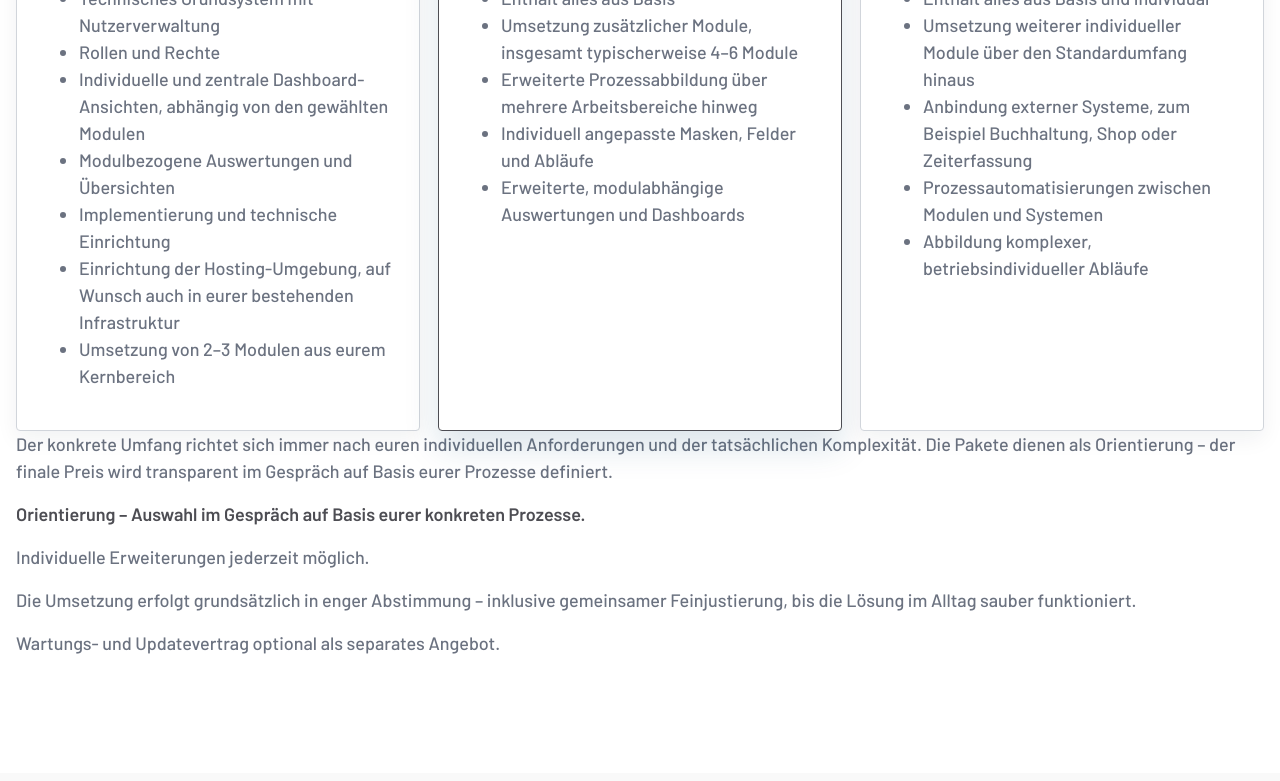
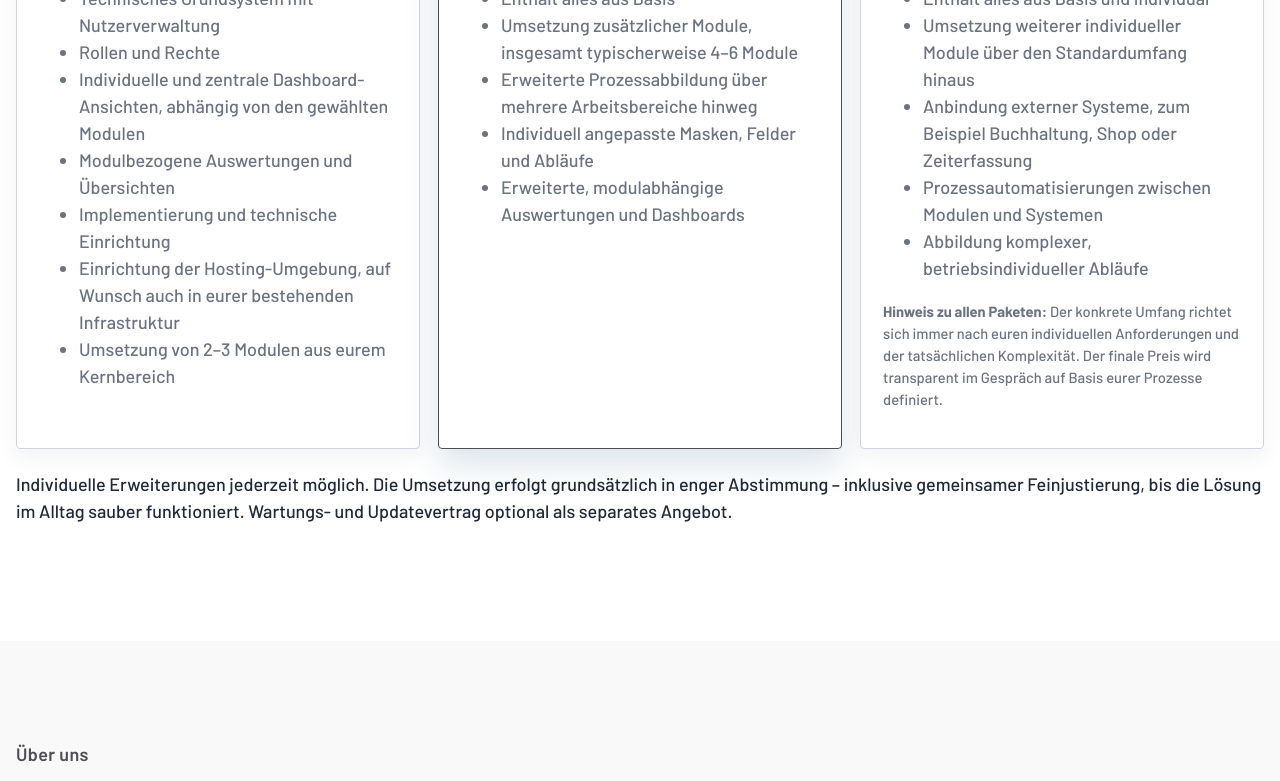
Before and after one commit to LightworksShop/StartupLandingpage, a website: page index.html in a window 1280 px wide. Shown: the part 7443-8224 px from the top of the page. Drawn offline with Linux system fonts and the light colour scheme.

Commit message:
optimized price structure

```diff
--- a/app.js
+++ b/app.js
@@ -147,6 +147,7 @@ function renderContent() {
           <p class="price">${plan.price}</p>
           <p>${plan.summary}</p>
           <ul>${createListItems(plan.points)}</ul>
+          ${plan.note ? `<p class="pricing-card-note"><strong>${plan.noteLabel || ""}</strong> ${plan.note}</p>` : ""}
         </article>
       `
     )
--- a/content.js
+++ b/content.js
@@ -217,7 +217,9 @@ const flowContent = {
         "Anbindung externer Systeme, zum Beispiel Buchhaltung, Shop oder Zeiterfassung",
         "Prozessautomatisierungen zwischen Modulen und Systemen",
         "Abbildung komplexer, betriebsindividueller Abläufe"
-      ]
+      ],
+      noteLabel: "Hinweis zu allen Paketen:",
+      note: "Der konkrete Umfang richtet sich immer nach euren individuellen Anforderungen und der tatsächlichen Komplexität. Der finale Preis wird transparent im Gespräch auf Basis eurer Prozesse definiert."
     }
   ],
   pilot: [
--- a/index.html
+++ b/index.html
@@ -268,11 +268,7 @@
         <p class="lead">Die folgenden Pakete dienen der Orientierung. Sie zeigen typische Einstiegsgrößen – nicht starre Produktgrenzen.</p>
         <p>Unsere schlanke Preisstruktur ist möglich, weil wir intern konsequent KI-gestützt entwickeln und wiederkehrende Aufgaben stark automatisieren – kombiniert mit klaren Qualitätsstandards und strukturierten Reviews.</p>
         <div class="pricing-grid" id="pricing-cards"></div>
-        <p>Der konkrete Umfang richtet sich immer nach euren individuellen Anforderungen und der tatsächlichen Komplexität. Die Pakete dienen als Orientierung – der finale Preis wird transparent im Gespräch auf Basis eurer Prozesse definiert.</p>
-        <p class="pricing-note">Orientierung – Auswahl im Gespräch auf Basis eurer konkreten Prozesse.</p>
-        <p>Individuelle Erweiterungen jederzeit möglich.</p>
-        <p>Die Umsetzung erfolgt grundsätzlich in enger Abstimmung – inklusive gemeinsamer Feinjustierung, bis die Lösung im Alltag sauber funktioniert.</p>
-        <p>Wartungs- und Updatevertrag optional als separates Angebot.</p>
+        <p class="pricing-followup">Individuelle Erweiterungen jederzeit möglich. Die Umsetzung erfolgt grundsätzlich in enger Abstimmung – inklusive gemeinsamer Feinjustierung, bis die Lösung im Alltag sauber funktioniert. Wartungs- und Updatevertrag optional als separates Angebot.</p>
       </div>
     </section>
 
--- a/styles.css
+++ b/styles.css
@@ -1242,10 +1242,19 @@ p {
   color: var(--color-muted);
 }
 
-.pricing-note {
-  margin-top: 16px;
-  color: var(--color-primary);
-  font-weight: 600;
+.pricing-card-note {
+  margin-top: 18px;
+  color: var(--color-muted);
+  font-size: 0.92rem;
+}
+
+.pricing-card-note strong {
+  font-weight: 700;
+}
+
+.pricing-followup {
+  margin-top: 22px;
+  color: var(--color-text);
 }
 
 .pilot-grid {
```
